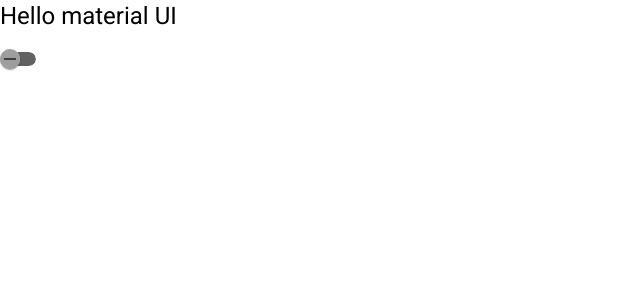
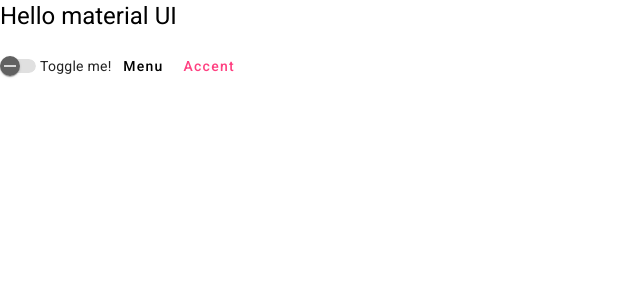
Before and after one commit to siposm/oktatas-frontend-dev, an Angular app in the folder modul-12/myApp/: page / in a window 1280 px wide. Shown: the top 300 px of the page, without its empty margins (0-640 px from the left). Built offline with nearby package versions, Linux system fonts and the light colour scheme.

Commit message:
css import added (angular cli MISSES this!) + demo test for navigation

```diff
--- a/modul-12/myApp/src/app/app.component.html
+++ b/modul-12/myApp/src/app/app.component.html
@@ -1,5 +1,6 @@
 <h1>Hello material UI</h1>
 <mat-slide-toggle>Toggle me!</mat-slide-toggle>
-
+<button mat-button>Menu</button>
+<button mat-button color="accent">Accent</button>
 
 <router-outlet></router-outlet>
--- a/modul-12/myApp/src/styles.scss
+++ b/modul-12/myApp/src/styles.scss
@@ -1,4 +1,5 @@
 /* You can add global styles to this file, and also import other style files */
+@import '@angular/material/prebuilt-themes/indigo-pink.css';
 
 html, body { height: 100%; }
 body { margin: 0; font-family: Roboto, "Helvetica Neue", sans-serif; }
```
Also changed, not shown: modul-12/myApp/src/app/app.module.ts (+5 -2 lines).
